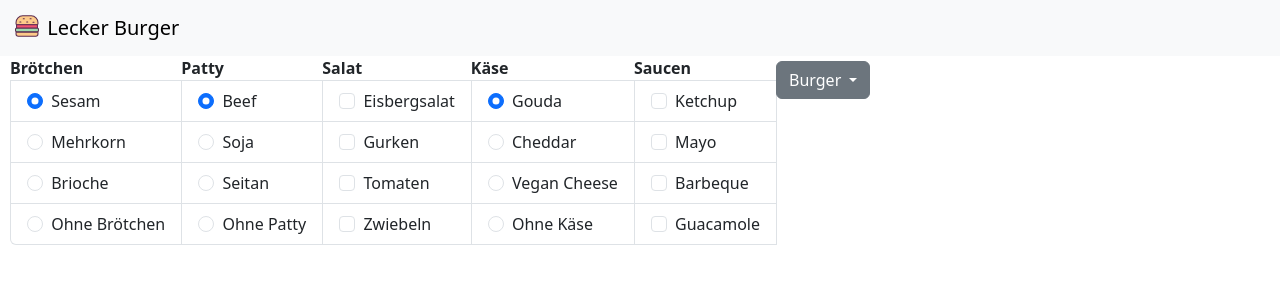
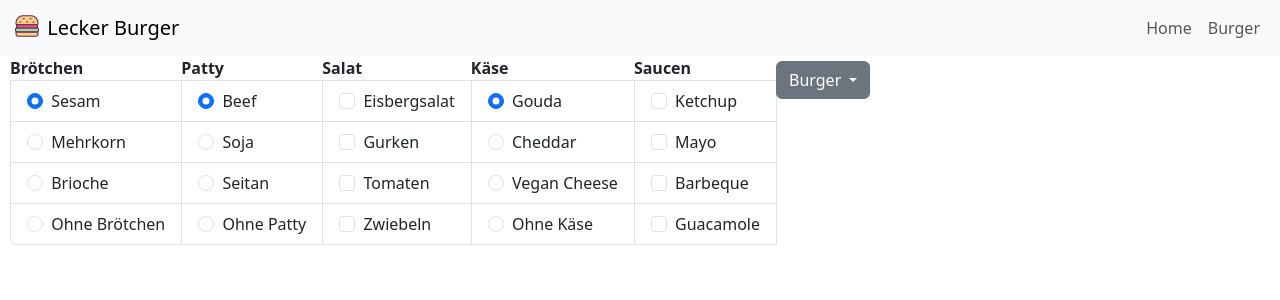
Before and after one commit to Lammy85/flaskTest, a Flask app: page / in a window 1280 px wide. Shown: the top 300 px of the page. Run offline with Flask 3, Linux system fonts and the light colour scheme.

Commit message:
navbar links

```diff
--- a/templates/index.html
+++ b/templates/index.html
@@ -33,6 +33,16 @@
                     class="d-inline-block align-text-top">
                 Lecker Burger
             </a>
+            <div class="navbar-expand">
+                <ul class="navbar-nav">
+                    <li class="nav-item">
+                        <a class="nav-link" aria-current="page" href="#">Home</a>
+                    </li>
+                    <li>
+                        <a class="nav-link" href="{{ url_for('tabelle') }}">Burger</a>
+                    </li>
+                </ul>
+            </div>
         </div>
     </nav>
 
@@ -80,7 +90,8 @@
         <ul class="list-group">
             <b>Salat</b>
             <li class="list-group-item">
-                <input class="form-check-input me-1" type="checkbox" name="salatoption" id="firstGreen" value="Eisbergsalat">
+                <input class="form-check-input me-1" type="checkbox" name="salatoption" id="firstGreen"
+                    value="Eisbergsalat">
                 <label class="form-check-label stretched-link" for="firstGreen">Eisbergsalat</label>
             </li>
             <li class="list-group-item">
@@ -92,7 +103,8 @@
                 <label class="form-check-label stretched-link" for="thirdGreen">Tomaten</label>
             </li>
             <li class="list-group-item">
-                <input class="form-check-input me-1" type="checkbox" name="salatoption" id="fourtGreen" value="Zwiebeln">
+                <input class="form-check-input me-1" type="checkbox" name="salatoption" id="fourtGreen"
+                    value="Zwiebeln">
                 <label class="form-check-label stretched-link" for="fourtGreen">Zwiebeln</label>
             </li>
         </ul>
@@ -126,11 +138,13 @@
                 <label class="form-check-label" for="secondSauce">Mayo</label>
             </li>
             <li class="list-group-item">
-                <input class="form-check-input me-1" type="checkbox" name="sauceoption" id="thirdSauce" value="Barbeque">
+                <input class="form-check-input me-1" type="checkbox" name="sauceoption" id="thirdSauce"
+                    value="Barbeque">
                 <label class="form-check-label" for="thirdSauce">Barbeque</label>
             </li>
             <li class="list-group-item">
-                <input class="form-check-input me-1" type="checkbox" name="sauceoption" id="fourtSauce" value="Guacamole">
+                <input class="form-check-input me-1" type="checkbox" name="sauceoption" id="fourtSauce"
+                    value="Guacamole">
                 <label class="form-check-label" for="fourtSauce">Guacamole</label>
             </li>
         </ul>
@@ -142,7 +156,6 @@
             <ul class="dropdown-menu">
                 <li><button class="dropdown-item" type="submit">Burger speichern</button></li>
                 <li><button class="dropdown-item" type="reset">Auswahl zurücksetzen</button></li>
-                <li><a class="dropdown-item" href="{{ url_for('tabelle') }}">Liste</a></li>
             </ul>
         </div>
 </body>
```
Also changed, not shown: templates/burgerlist.html (+10 -0 lines).
